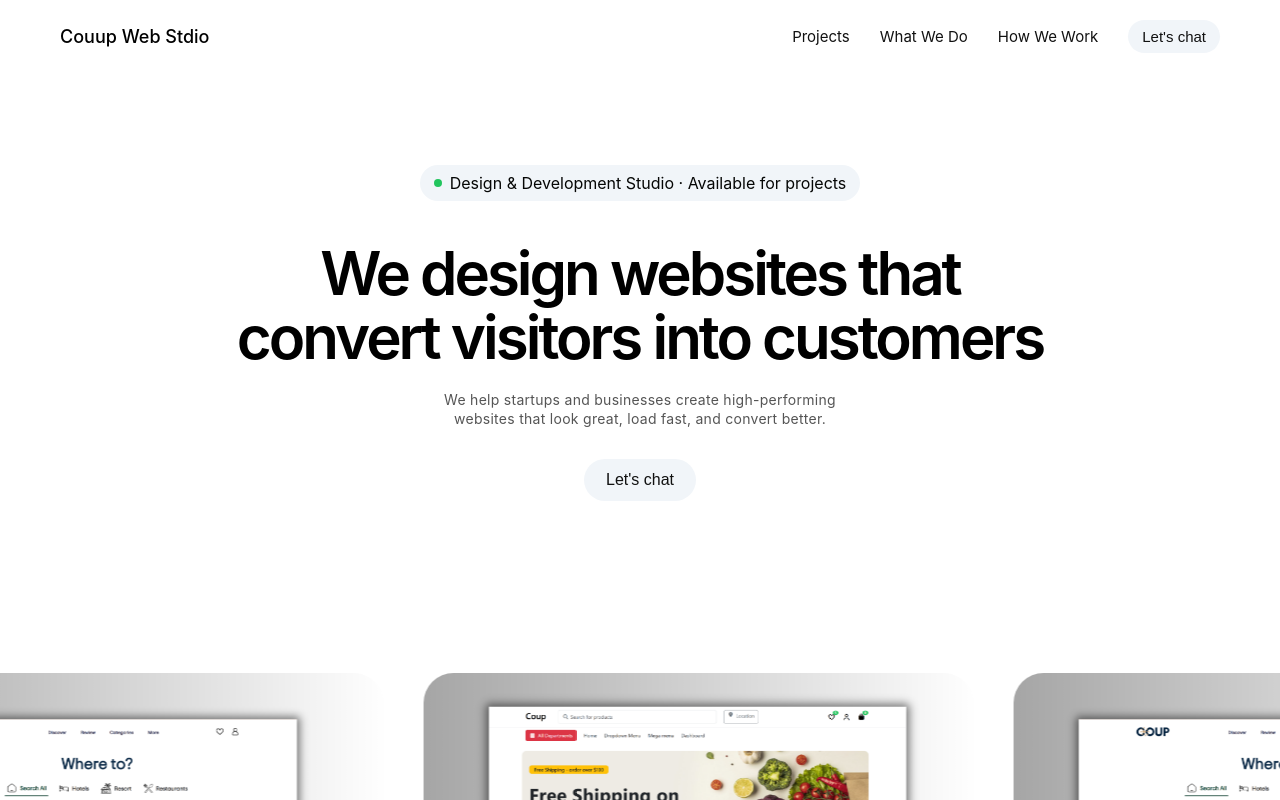
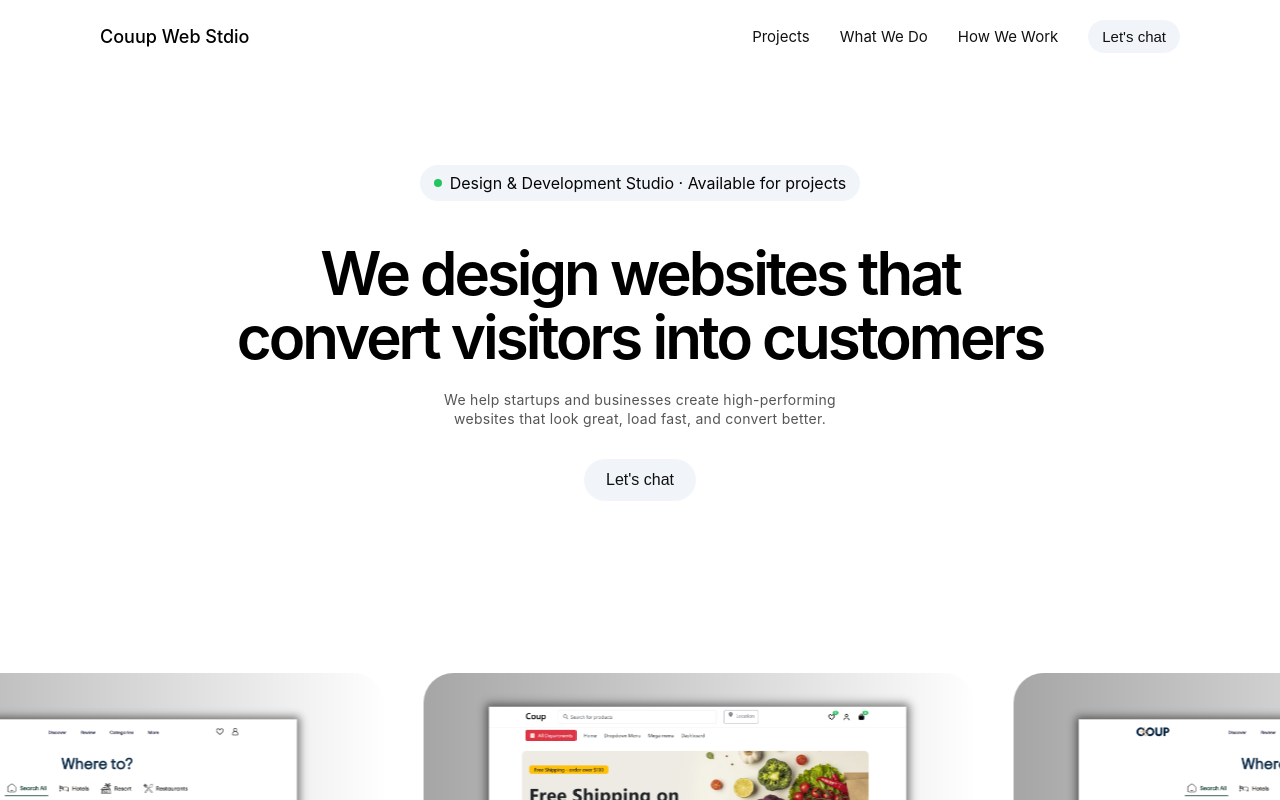
Before and after one commit to baldaniyaneev25/Couup123, a React (Vite) app: page / in a window 1280 px wide. Shown: the top 800 px of the page. Built offline with nearby package versions, Linux system fonts and the light colour scheme.

Commit message:
your message

```diff
--- a/src/components/Navbar/Navbar.css
+++ b/src/components/Navbar/Navbar.css
@@ -4,7 +4,7 @@
   top: 0;
     background: black;
       z-index: 1000;
-  max-width: 1200px;
+
   margin: auto;
   padding: 20px;
   display: flex;
@@ -18,6 +18,7 @@
 .nav-left {
   display: flex;
   align-items: center;
+  margin-left: 80px;
 }
 
 .nav-text h4 {
@@ -30,6 +31,7 @@
 
 /* Right Section */
 .nav-right {
+  margin-right: 80px;
   display: flex;
   align-items: center;
   gap: 30px;
@@ -68,6 +70,10 @@
     display: block;
   }
 
+  .nav-left {
+    margin-left: 0px;
+  }
+
   .nav-right {
     position: absolute;
     top: 70px;
@@ -79,6 +85,7 @@
     gap: 20px;
     padding: 20px 0;
     display: none;
+    margin: 0;
   }
 
   .nav-right.active {
```
